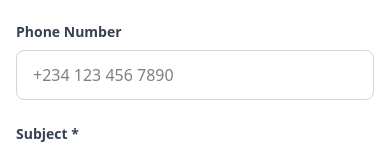
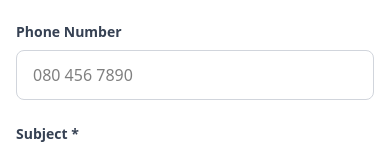
Before and after one commit to trybenode/trybenode-online, a Next.js app in the folder trybenode-online/: page /contact in a window 390 px wide. Shown: the part 769-919 px from the top of the page. Built offline with nearby package versions, Linux system fonts and the light colour scheme.

Commit message:
feat: update phone number placeholder in ContactForm component

```diff
--- a/trybenode-online/src/components/ContactForm.jsx
+++ b/trybenode-online/src/components/ContactForm.jsx
@@ -152,7 +152,7 @@ export default function ContactForm() {
                 value={formData.phone}
                 onChange={handleChange}
                 className="w-full px-4 py-3 border border-gray-300 rounded-lg focus:ring-2 focus:ring-[#725eed] focus:border-transparent outline-none transition-all"
-                placeholder="+234 123 456 7890"
+                placeholder="080 456 7890"
               />
             </div>
           </div>
```
